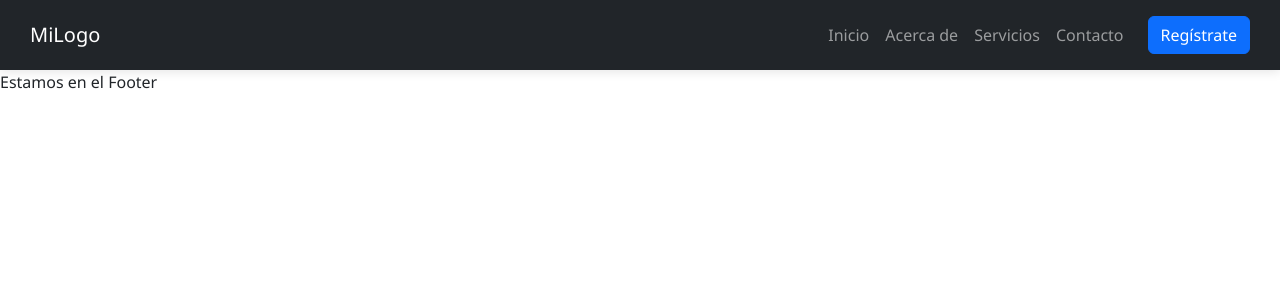
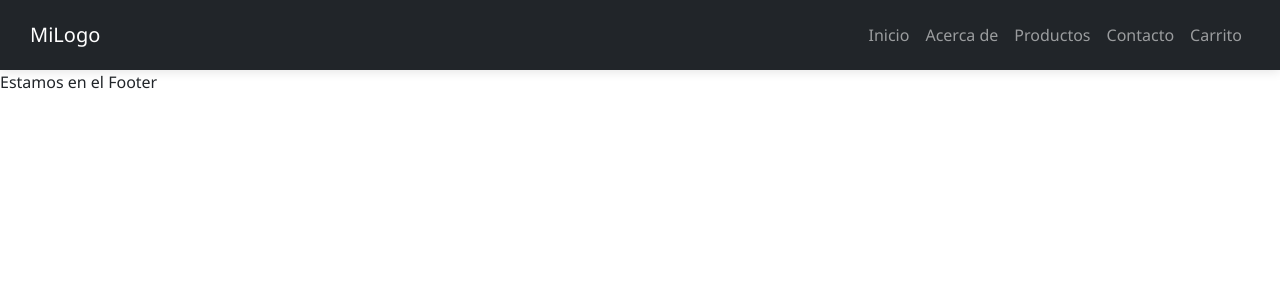
Before and after one commit to franco-maidana/Proyecto-Con-Mari, a React (Vite) app in the folder Que salga/: page / in a window 1280 px wide. Shown: the top 300 px of the page. Built offline with nearby package versions, Linux system fonts and the light colour scheme.

Commit message:
se saco el boton de registro y se agrego el de carritos

```diff
--- a/Que salga/src/components/NavBar/NavBar.jsx
+++ b/Que salga/src/components/NavBar/NavBar.jsx
@@ -19,13 +19,15 @@ const NavBar = () => {
             <a className="nav-link" href="/about">Acerca de</a>
           </li>
           <li className="nav-item">
-            <a className="nav-link" href="/services">Servicios</a>
+            <a className="nav-link" href="/services">Productos</a>
           </li>
           <li className="nav-item">
             <a className="nav-link" href="/contact">Contacto</a>
           </li>
+          <li className="nav-item">
+            <a className="nav-link" href="/contact">Carrito</a>
+          </li>
         </ul>
-        <a href="/signup" className="btn btn-primary ms-lg-3">Regístrate</a>
       </div>
     </nav>
   );
```
